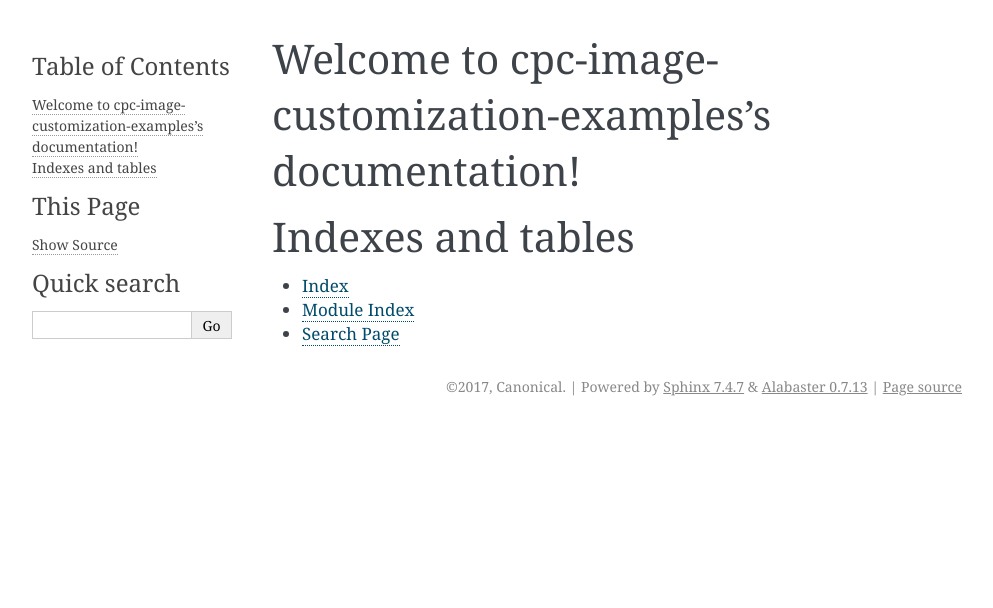
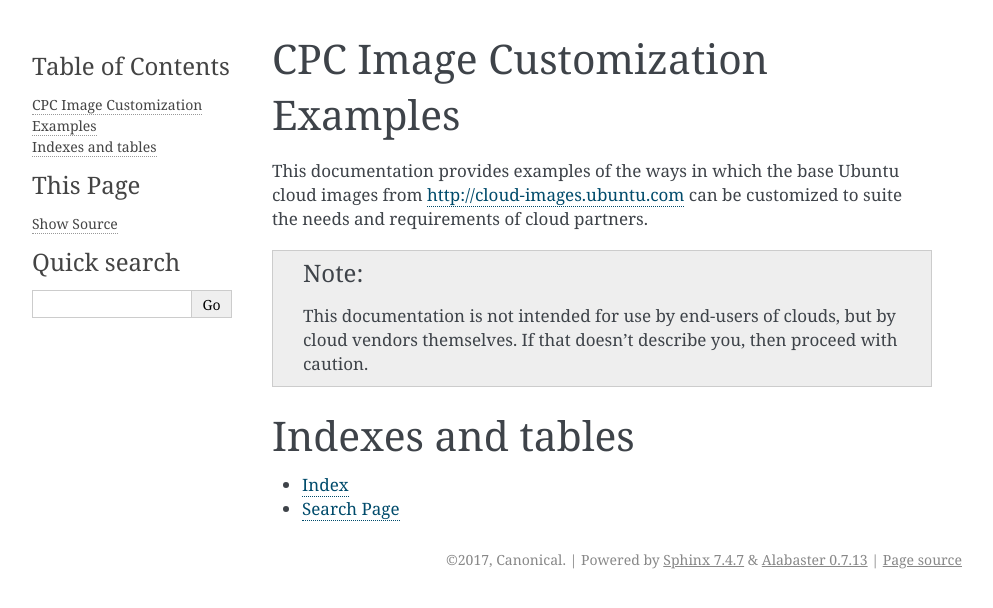
Before and after one commit to canonical/cpc-image-customization-examples, a Sphinx documentation site: the page built from source/index.rst, in a window 1280 px wide. Shown: the top 608 px of the page, without its empty margins (148-1141 px from the left). Built offline with Sphinx 7.4.7, drawn with Linux system fonts in a browser that asks for light colours.

Commit message:
Clean up the index page a little bit

```diff
--- a/source/index.rst
+++ b/source/index.rst
@@ -3,8 +3,17 @@
    You can adapt this file completely to your liking, but it should at least
    contain the root `toctree` directive.
 
-Welcome to cpc-image-customization-examples's documentation!
-============================================================
+CPC Image Customization Examples
+================================
+
+This documentation provides examples of the ways in which the base
+Ubuntu cloud images from http://cloud-images.ubuntu.com can be
+customized to suite the needs and requirements of cloud partners.
+
+.. note::
+    This documentation is not intended for use by end-users of clouds,
+    but by cloud vendors themselves.  If that doesn't describe you,
+    then proceed with caution.
 
 .. toctree::
    :maxdepth: 2
```
Also changed, not shown: other parts of source/index.rst (+0 -1 lines).
